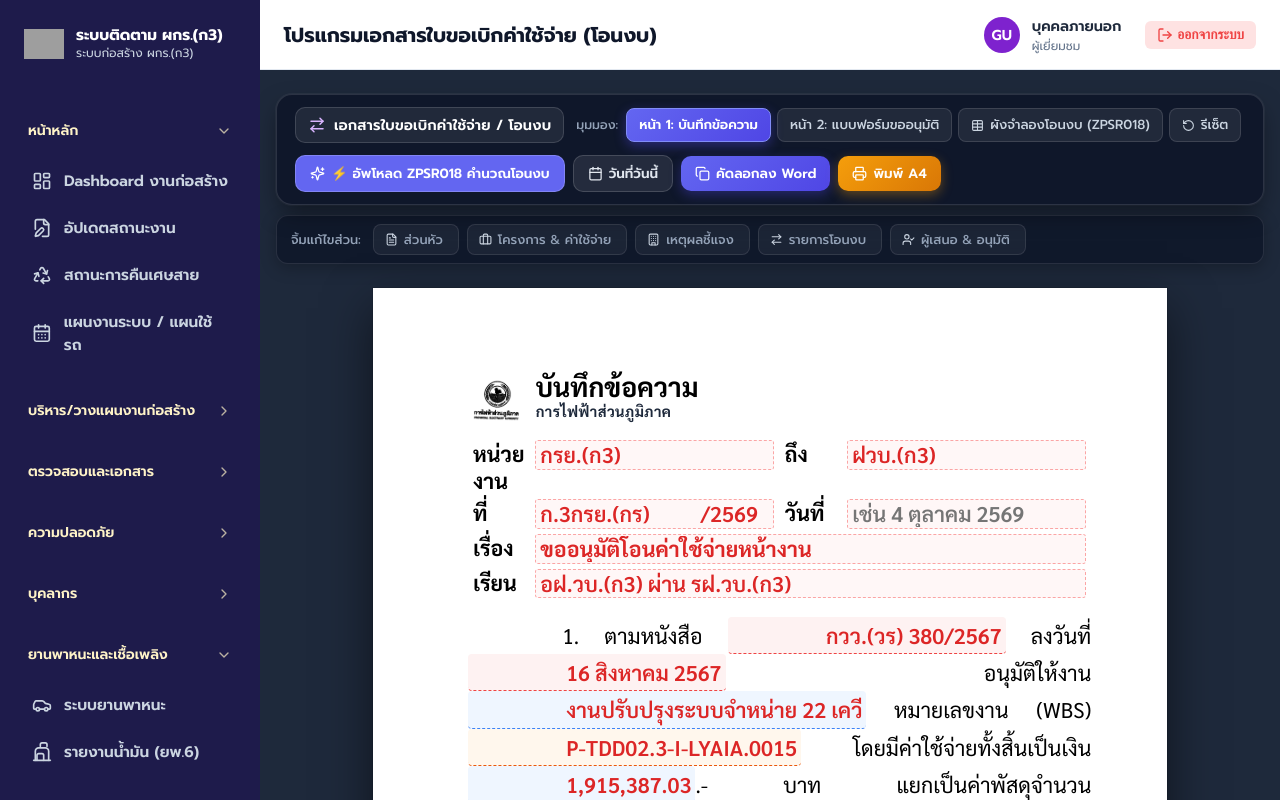
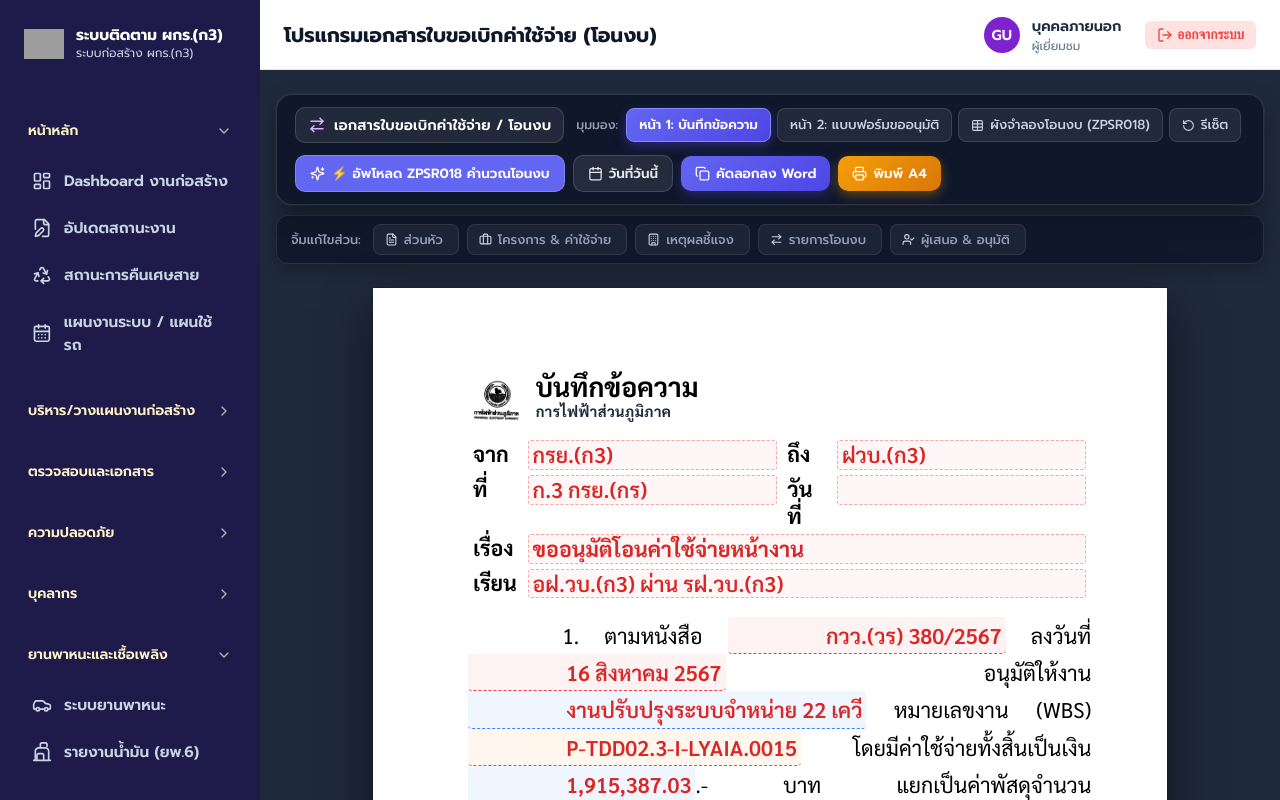
Before and after one commit to superninkub-cloud/pea-construction-app, a Next.js app: page /budget-transfer in a window 1280 px wide. Both pictures are taken after a click on the button "เข้าใช้งานโหมดผู้เยี่ยมชม (ดูเท่านั้น)". Built offline with nearby package versions, Linux system fonts and the light colour scheme; grey boxes are pictures that could not be loaded.

Commit message:
fix(memo): change หน่วยงาน to จาก, update default docNo to ก.3 กรย.(กร), and clear date 4 ตุลาคม 2569

```diff
--- a/app/account-adjust/page.tsx
+++ b/app/account-adjust/page.tsx
@@ -476,8 +476,8 @@ export default function AccountAdjustPage() {
                 <table className="a4-info-table">
                   <tbody>
                     <tr>
-                      <td style={{ width: '10%', fontWeight: 'bold' }}>หน่วยงาน</td>
-                      <td style={{ width: '40%' }}>
+                      <td style={{ width: '8%', fontWeight: 'bold' }}>จาก</td>
+                      <td style={{ width: '42%' }}>
                         <input
                           type="text"
                           className="a4-live-input"
@@ -487,8 +487,8 @@ export default function AccountAdjustPage() {
                           placeholder="เช่น กรย.(ก3)"
                         />
                       </td>
-                      <td style={{ width: '10%', fontWeight: 'bold' }}>ถึง</td>
-                      <td style={{ width: '40%' }}>
+                      <td style={{ width: '8%', fontWeight: 'bold' }}>ถึง</td>
+                      <td style={{ width: '42%' }}>
                         <input
                           type="text"
                           className="a4-live-input"
@@ -519,7 +519,7 @@ export default function AccountAdjustPage() {
                           value={formData.docDate}
                           onChange={(e) => setFormData({ ...formData, docDate: e.target.value })}
                           onClick={(e) => e.stopPropagation()}
-                          placeholder="เช่น 4 ตุลาคม 2569"
+                          placeholder=""
                         />
                       </td>
                     </tr>
@@ -744,7 +744,7 @@ export default function AccountAdjustPage() {
                         className="big-input"
                         value={formData.docDate}
                         onChange={(e) => setFormData({ ...formData, docDate: e.target.value })}
-                        placeholder="เช่น 4 ตุลาคม 2569"
+                        placeholder=""
                       />
                     </div>
                   </div>
@@ -1094,7 +1094,7 @@ export default function AccountAdjustPage() {
                       className="big-input"
                       value={formData.signerDate}
                       onChange={(e) => setFormData({ ...formData, signerDate: e.target.value })}
-                      placeholder="เช่น 4 ตุลาคม 2569"
+                      placeholder=""
                     />
                   </div>
                 </div>
--- a/app/budget-transfer/page.tsx
+++ b/app/budget-transfer/page.tsx
@@ -154,7 +154,7 @@ function BudgetTransferContent() {
   // Document State
   const [docFrom, setDocFrom] = useState('กรย.(ก3)');
   const [docTo, setDocTo] = useState('ฝวบ.(ก3)');
-  const [docNo, setDocNo] = useState('ก.3กรย.(กร)          /2569');
+  const [docNo, setDocNo] = useState('ก.3 กรย.(กร)');
   const [docDate, setDocDate] = useState('');
   const [subject, setSubject] = useState('ขออนุมัติโอนค่าใช้จ่ายหน้างาน');
   const [salutation, setSalutation] = useState('อฝ.วบ.(ก3) ผ่าน รฝ.วบ.(ก3)');
@@ -223,8 +223,20 @@ function BudgetTransferContent() {
         const parsed = JSON.parse(saved);
         if (parsed.projectName) setProjectName(parsed.projectName);
         if (parsed.wbs) setWbs(parsed.wbs);
-        if (parsed.docNo) setDocNo(parsed.docNo);
-        if (parsed.docDate !== undefined) setDocDate(parsed.docDate);
+        if (parsed.docNo) {
+          if (parsed.docNo.includes('คชย')) {
+            setDocNo('ก.3 กรย.(กร)');
+          } else {
+            setDocNo(parsed.docNo);
+          }
+        }
+        if (parsed.docDate !== undefined) {
+          if (parsed.docDate.includes('ตุลาคม') || parsed.docDate.includes('2569') || parsed.docDate.includes('๒๕๖๙')) {
+            setDocDate('');
+          } else {
+            setDocDate(parsed.docDate);
+          }
+        }
         if (parsed.docTo) setDocTo(parsed.docTo);
         if (parsed.docFrom) setDocFrom(parsed.docFrom);
         if (parsed.subject) setSubject(parsed.subject);
@@ -660,7 +672,7 @@ function BudgetTransferContent() {
     if (confirm('ต้องการรีเซ็ตข้อมูลเป็นตัวอย่างเริ่มต้นใช่หรือไม่?')) {
       setDocFrom('กรย.(ก3)');
       setDocTo('ฝวบ.(ก3)');
-      setDocNo('ก.3กรย.(กร)          /2569');
+      setDocNo('ก.3 กรย.(กร)');
       setDocDate('');
       setSubject('ขออนุมัติโอนค่าใช้จ่ายหน้างาน');
       setSalutation('อฝ.วบ.(ก3) ผ่าน รฝ.วบ.(ก3)');
@@ -864,8 +876,8 @@ function BudgetTransferContent() {
                   <table className="a4-info-table">
                     <tbody>
                       <tr>
-                        <td style={{ width: '10%', fontWeight: 'bold' }}>หน่วยงาน</td>
-                        <td style={{ width: '40%' }}>
+                        <td style={{ width: '8%', fontWeight: 'bold' }}>จาก</td>
+                        <td style={{ width: '42%' }}>
                           <input
                             type="text"
                             className="a4-live-input"
@@ -875,8 +887,8 @@ function BudgetTransferContent() {
                             placeholder="เช่น กรย.(ก3)"
                           />
                         </td>
-                        <td style={{ width: '10%', fontWeight: 'bold' }}>ถึง</td>
-                        <td style={{ width: '40%' }}>
+                        <td style={{ width: '8%', fontWeight: 'bold' }}>ถึง</td>
+                        <td style={{ width: '42%' }}>
                           <input
                             type="text"
                             className="a4-live-input"
@@ -896,7 +908,7 @@ function BudgetTransferContent() {
                             value={docNo}
                             onChange={(e) => setDocNo(e.target.value)}
                             onClick={(e) => e.stopPropagation()}
-                            placeholder="เช่น ก.3กรย.(กร)          /2569"
+                            placeholder="เช่น ก.3 กรย.(กร)"
                           />
                         </td>
                         <td style={{ fontWeight: 'bold' }}>วันที่</td>
@@ -907,7 +919,7 @@ function BudgetTransferContent() {
                             value={docDate}
                             onChange={(e) => setDocDate(e.target.value)}
                             onClick={(e) => e.stopPropagation()}
-                            placeholder="เช่น 4 ตุลาคม 2569"
+                            placeholder=""
                           />
                         </td>
                       </tr>
@@ -1963,7 +1975,7 @@ function BudgetTransferContent() {
                         className="big-input"
                         value={docNo}
                         onChange={(e) => setDocNo(e.target.value)}
-                        placeholder="เช่น ก.3กรย.(กร)          /2569"
+                        placeholder="เช่น ก.3 กรย.(กร)"
                       />
                     </div>
                     <div className="big-field-group">
@@ -1973,7 +1985,7 @@ function BudgetTransferContent() {
                         className="big-input"
                         value={docDate}
                         onChange={(e) => setDocDate(e.target.value)}
-                        placeholder="เช่น 4 ตุลาคม 2569"
+                        placeholder=""
                       />
                     </div>
                   </div>
--- a/app/car-repair/page.tsx
+++ b/app/car-repair/page.tsx
@@ -385,8 +385,8 @@ export default function CarRepairPage() {
               <table className="a4-info-table">
                 <tbody>
                   <tr>
-                    <td style={{ width: '10%', fontWeight: 'bold' }}>หน่วยงาน</td>
-                    <td style={{ width: '40%' }}>
+                    <td style={{ width: '8%', fontWeight: 'bold' }}>จาก</td>
+                    <td style={{ width: '42%' }}>
                       <input
                         type="text"
                         className="a4-live-input"
@@ -396,8 +396,8 @@ export default function CarRepairPage() {
                         placeholder="เช่น ผกร. หรือ กรย.(ก3)"
                       />
                     </td>
-                    <td style={{ width: '10%', fontWeight: 'bold' }}>ถึง</td>
-                    <td style={{ width: '40%' }}>
+                    <td style={{ width: '8%', fontWeight: 'bold' }}>ถึง</td>
+                    <td style={{ width: '42%' }}>
                       <input
                         type="text"
                         className="a4-live-input a4-var-spot yellow"
--- a/app/job-close-memo/page.tsx
+++ b/app/job-close-memo/page.tsx
@@ -370,8 +370,8 @@ export default function JobCloseMemoPage() {
               <table className="a4-info-table">
                 <tbody>
                   <tr>
-                    <td style={{ width: '10%', fontWeight: 'bold' }}>หน่วยงาน</td>
-                    <td style={{ width: '40%' }}>
+                    <td style={{ width: '8%', fontWeight: 'bold' }}>จาก</td>
+                    <td style={{ width: '42%' }}>
                       <input
                         type="text"
                         className="a4-live-input"
@@ -381,8 +381,8 @@ export default function JobCloseMemoPage() {
                         placeholder="เช่น กรย.(ก3)"
                       />
                     </td>
-                    <td style={{ width: '10%', fontWeight: 'bold' }}>ถึง</td>
-                    <td style={{ width: '40%' }}>
+                    <td style={{ width: '8%', fontWeight: 'bold' }}>ถึง</td>
+                    <td style={{ width: '42%' }}>
                       <input
                         type="text"
                         className="a4-live-input a4-var-spot yellow"
@@ -628,7 +628,7 @@ export default function JobCloseMemoPage() {
 
                   <div className="big-grid-2">
                     <div className="big-field-group">
-                      <label className="big-label">หน่วยงาน (จาก)</label>
+                      <label className="big-label">จาก (หน่วยงานเจ้าของเรื่อง)</label>
                       <input
                         type="text"
                         className="big-input"
--- a/app/overnight-stay/page.tsx
+++ b/app/overnight-stay/page.tsx
@@ -400,8 +400,8 @@ export default function OvernightStayPage() {
               <table className="a4-info-table">
                 <tbody>
                   <tr>
-                    <td style={{ width: '10%', fontWeight: 'bold' }}>หน่วยงาน</td>
-                    <td style={{ width: '40%' }}>
+                    <td style={{ width: '8%', fontWeight: 'bold' }}>จาก</td>
+                    <td style={{ width: '42%' }}>
                       <input
                         type="text"
                         className="a4-live-input"
@@ -411,8 +411,8 @@ export default function OvernightStayPage() {
                         placeholder="หน่วยงานเจ้าของเรื่อง เช่น แผนกก่อสร้างระบบไฟฟ้า..."
                       />
                     </td>
-                    <td style={{ width: '10%', fontWeight: 'bold' }}>ถึง</td>
-                    <td style={{ width: '40%' }}>
+                    <td style={{ width: '8%', fontWeight: 'bold' }}>ถึง</td>
+                    <td style={{ width: '42%' }}>
                       <input
                         type="text"
                         className="a4-live-input"
@@ -443,7 +443,7 @@ export default function OvernightStayPage() {
                         value={formData.docDate}
                         onChange={(e) => setFormData({ ...formData, docDate: e.target.value })}
                         onClick={(e) => e.stopPropagation()}
-                        placeholder="เช่น 4 ตุลาคม 2569"
+                        placeholder=""
                       />
                     </td>
                   </tr>
@@ -690,7 +690,7 @@ export default function OvernightStayPage() {
                 <div>
                   <div className="big-grid-2">
                     <div className="big-field-group">
-                      <label className="big-label">หน่วยงานเจ้าของเรื่อง (จาก)</label>
+                      <label className="big-label">จาก (หน่วยงานเจ้าของเรื่อง)</label>
                       <input
                         type="text"
                         className="big-input"
@@ -729,7 +729,7 @@ export default function OvernightStayPage() {
                         className="big-input"
                         value={formData.docDate}
                         onChange={(e) => setFormData({ ...formData, docDate: e.target.value })}
-                        placeholder="เช่น 4 ตุลาคม 2569"
+                        placeholder=""
                       />
                     </div>
                   </div>
@@ -813,7 +813,7 @@ export default function OvernightStayPage() {
                         className="big-input"
                         value={formData.workStartDate}
                         onChange={(e) => setFormData({ ...formData, workStartDate: e.target.value })}
-                        placeholder="เช่น 4 ตุลาคม 2569"
+                        placeholder=""
                       />
                     </div>
                     <div className="big-field-group">
@@ -823,7 +823,7 @@ export default function OvernightStayPage() {
                         className="big-input"
                         value={formData.workEndDate}
                         onChange={(e) => setFormData({ ...formData, workEndDate: e.target.value })}
-                        placeholder="เช่น 31 ตุลาคม 2569"
+                        placeholder=""
                       />
                     </div>
                   </div>
@@ -841,7 +841,7 @@ export default function OvernightStayPage() {
                         className="big-input"
                         value={formData.stayStartDate}
                         onChange={(e) => setFormData({ ...formData, stayStartDate: e.target.value })}
-                        placeholder="เช่น 4 ตุลาคม 2569"
+                        placeholder=""
                       />
                     </div>
                     <div className="big-field-group">
@@ -851,7 +851,7 @@ export default function OvernightStayPage() {
                         className="big-input"
                         value={formData.stayEndDate}
                         onChange={(e) => setFormData({ ...formData, stayEndDate: e.target.value })}
-                        placeholder="เช่น 31 ตุลาคม 2569"
+                        placeholder=""
                       />
                     </div>
                     <div className="big-field-group">
--- a/app/procurement-principle/page.tsx
+++ b/app/procurement-principle/page.tsx
@@ -608,8 +608,8 @@ export default function ProcurementPrinciplePage() {
               <table className="a4-info-table">
                 <tbody>
                   <tr>
-                    <td style={{ width: '10%', fontWeight: 'bold' }}>หน่วยงาน</td>
-                    <td style={{ width: '40%' }}>
+                    <td style={{ width: '8%', fontWeight: 'bold' }}>จาก</td>
+                    <td style={{ width: '42%' }}>
                       <input
                         type="text"
                         className="a4-live-input"
@@ -619,8 +619,8 @@ export default function ProcurementPrinciplePage() {
                         placeholder="เช่น กรย.(ก3)"
                       />
                     </td>
-                    <td style={{ width: '10%', fontWeight: 'bold' }}>ถึง</td>
-                    <td style={{ width: '40%' }}>
+                    <td style={{ width: '8%', fontWeight: 'bold' }}>ถึง</td>
+                    <td style={{ width: '42%' }}>
                       <input
                         type="text"
                         className="a4-live-input"
@@ -651,7 +651,7 @@ export default function ProcurementPrinciplePage() {
                         value={formData.docDate}
                         onChange={(e) => setFormData({ ...formData, docDate: e.target.value })}
                         onClick={(e) => e.stopPropagation()}
-                        placeholder="เช่น 4 ตุลาคม 2569"
+                        placeholder=""
                       />
                     </td>
                   </tr>
@@ -909,7 +909,7 @@ export default function ProcurementPrinciplePage() {
                         className="big-input"
                         value={formData.docDate}
                         onChange={(e) => setFormData({ ...formData, docDate: e.target.value })}
-                        placeholder="เช่น 4 ตุลาคม 2569"
+                        placeholder=""
                       />
                     </div>
                   </div>
@@ -1943,7 +1943,7 @@ export default function ProcurementPrinciplePage() {
                       className="big-input"
                       value={formData.signerDate}
                       onChange={(e) => setFormData({ ...formData, signerDate: e.target.value })}
-                      placeholder="เช่น 4 ตุลาคม 2569"
+                      placeholder=""
                     />
                   </div>
 
--- a/app/wire-clarify/page.tsx
+++ b/app/wire-clarify/page.tsx
@@ -596,8 +596,8 @@ export default function WireClarifyPage() {
               <table className="a4-info-table">
                 <tbody>
                   <tr>
-                    <td style={{ width: '10%', fontWeight: 'bold' }}>หน่วยงาน</td>
-                    <td style={{ width: '40%' }}>
+                    <td style={{ width: '8%', fontWeight: 'bold' }}>จาก</td>
+                    <td style={{ width: '42%' }}>
                       <input
                         type="text"
                         className="a4-live-input"
@@ -607,8 +607,8 @@ export default function WireClarifyPage() {
                         placeholder="เช่น กรย.(ก3)"
                       />
                     </td>
-                    <td style={{ width: '10%', fontWeight: 'bold' }}>ถึง</td>
-                    <td style={{ width: '40%' }}>
+                    <td style={{ width: '8%', fontWeight: 'bold' }}>ถึง</td>
+                    <td style={{ width: '42%' }}>
                       <input
                         type="text"
                         className="a4-live-input"
@@ -639,7 +639,7 @@ export default function WireClarifyPage() {
                         value={formData.docDate}
                         onChange={(e) => setFormData({ ...formData, docDate: e.target.value })}
                         onClick={(e) => e.stopPropagation()}
-                        placeholder="เช่น 4 ตุลาคม 2569"
+                        placeholder=""
                       />
                     </td>
                   </tr>
@@ -945,7 +945,7 @@ export default function WireClarifyPage() {
                         className="big-input"
                         value={formData.docDate}
                         onChange={(e) => setFormData({ ...formData, docDate: e.target.value })}
-                        placeholder="เช่น 4 ตุลาคม 2569"
+                        placeholder=""
                       />
                     </div>
                   </div>
@@ -1705,7 +1705,7 @@ export default function WireClarifyPage() {
                         className="big-input"
                         value={formData.signerDate}
                         onChange={(e) => setFormData({ ...formData, signerDate: e.target.value })}
-                        placeholder="เช่น 4 ตุลาคม 2569"
+                        placeholder=""
                       />
                     </div>
                     <div className="big-field-group">
```
